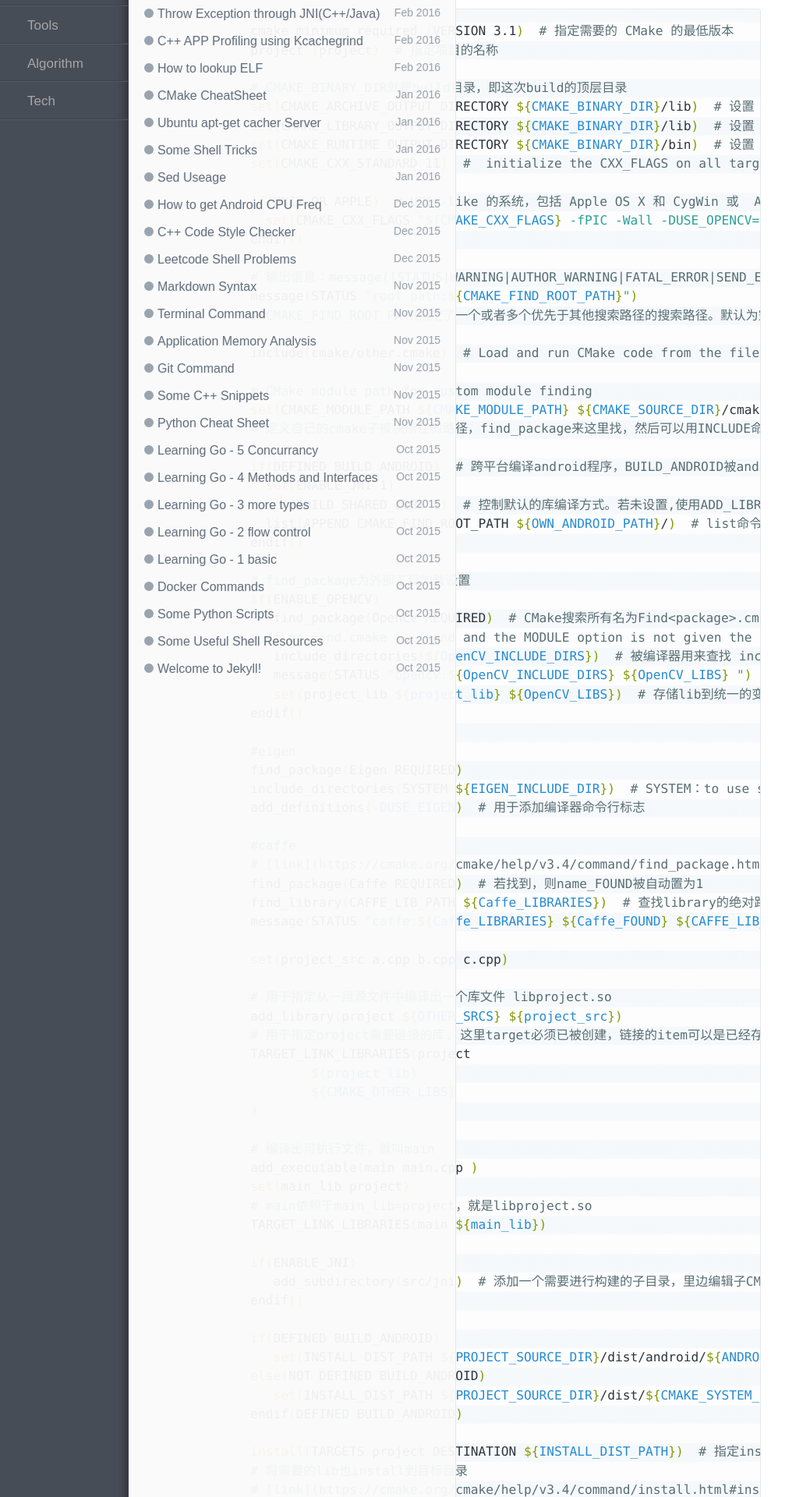
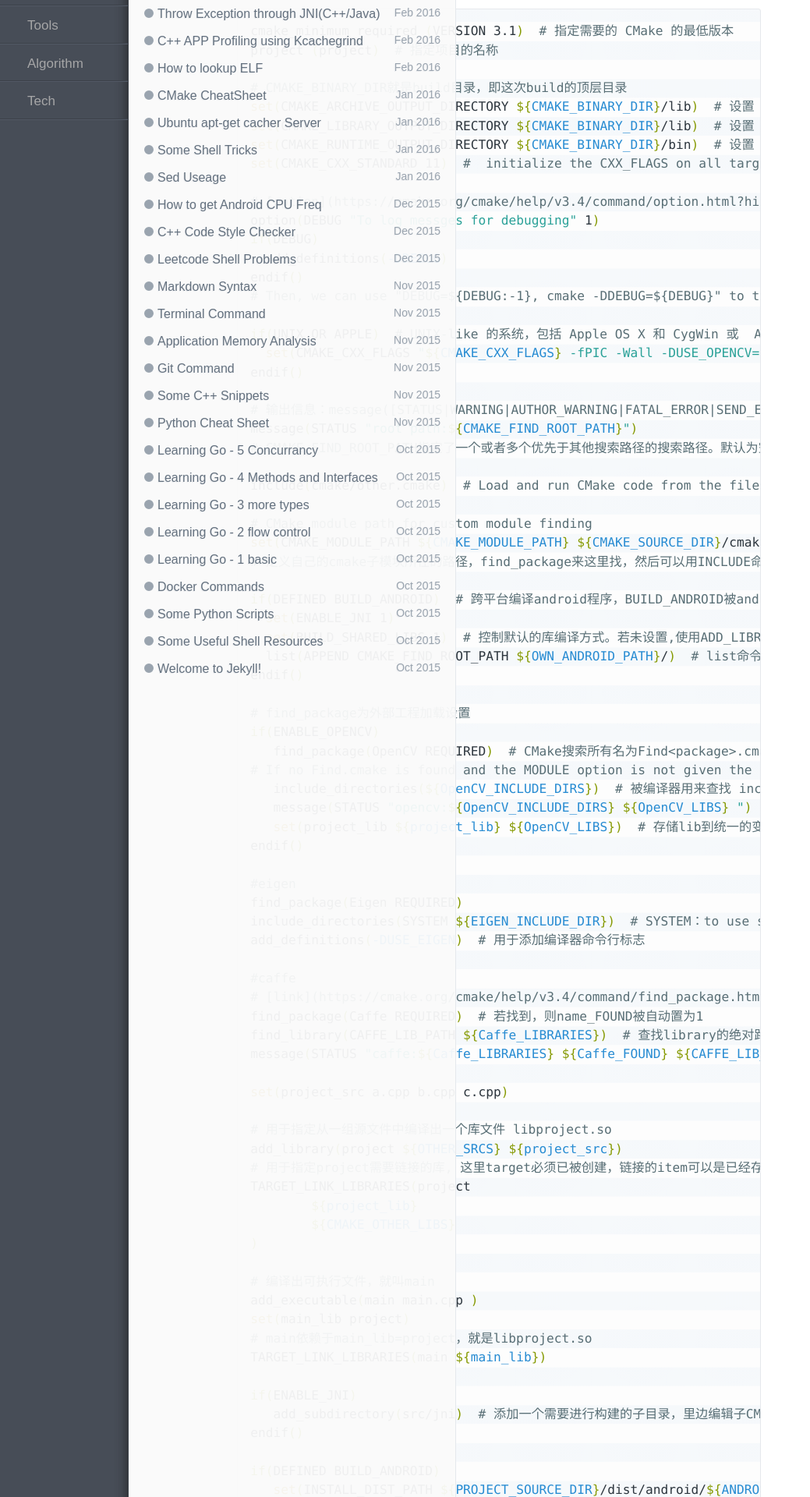
Before and after one commit to wykvictor/wykvictor.github.io, a Jekyll site: the page built from _posts/resources/2016-01-27-CMake-Cheatsheet.md, in a window 1280 px wide. Shown: the part 378-2298 px from the top of the page at 78% size, without its empty margins (0-1039 px from the left). Built offline with Jekyll 4.4.1, drawn with Linux system fonts in a browser that asks for light colours; comment, search, counter and statistics services are not loaded.

Commit message:
update cmake option

```diff
--- a/_posts/resources/2016-01-27-CMake-Cheatsheet.md
+++ b/_posts/resources/2016-01-27-CMake-Cheatsheet.md
@@ -22,6 +22,13 @@ set(CMAKE_ARCHIVE_OUTPUT_DIRECTORY ${CMAKE_BINARY_DIR}/lib)  # 设置 ARCHIVE
 set(CMAKE_LIBRARY_OUTPUT_DIRECTORY ${CMAKE_BINARY_DIR}/lib)  # 设置 LIBRARY 目标的输出路径
 set(CMAKE_RUNTIME_OUTPUT_DIRECTORY ${CMAKE_BINARY_DIR}/bin)  # 设置 RUNTIME 目标的输出路径
 set(CMAKE_CXX_STANDARD 11)  #  initialize the CXX_FLAGS on all targets, -std=c++11，一些C++高级特性
+
+# [option](https://cmake.org/cmake/help/v3.4/command/option.html?highlight=option)
+option(DEBUG "To log messges for debugging" 1)
+if(DEBUG)
+  add_definitions(-DDEBUG)
+endif()
+# Then, we can use "DEBUG=${DEBUG:-1}, cmake -DDEBUG=${DEBUG}" to turn on/off the flag
 
 if(UNIX OR APPLE)  # UNIX-like 的系统，包括 Apple OS X 和 CygWin 或  Apple 系统
   set(CMAKE_CXX_FLAGS "${CMAKE_CXX_FLAGS} -fPIC -Wall -DUSE_OPENCV=1")
```
